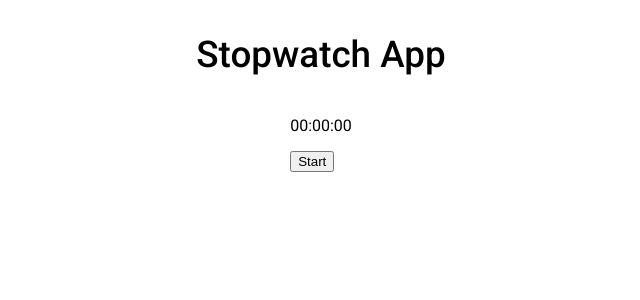
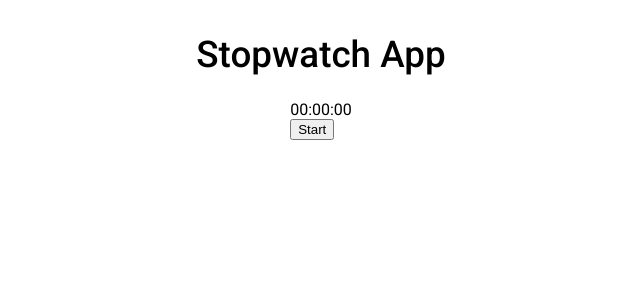
Before and after one commit to ericksvaguilar/stopwatch-app, a React (Create React App) app: page / in a window 1280 px wide. Shown: the top 300 px of the page, without its empty margins (319-959 px from the left). Built offline with nearby package versions, Linux system fonts and the light colour scheme.

Commit message:
feat(clock.jsx): add new css classes

```diff
--- a/src/components/Clock.jsx
+++ b/src/components/Clock.jsx
@@ -25,12 +25,13 @@ export const Clock = () => {
 
   return (
     <div className={styles.clockContainer}>
-      <p>
+      <div className={styles.clockTime}>
         <time>{formatTime(convertTimeToMinutes(time))}:</time>
         <time>{formatTime(convertTimeToSeconds(time))}:</time>
         <time>{formatTime(convertTimeToMiliseconds(time))}</time>
-      </p>
+      </div>
 
+      <div>
         {!isRunning && time === 0 && (
           <button onClick={() => setIsRunning(true)}>Start</button>
         )}
@@ -45,5 +46,6 @@ export const Clock = () => {
           <button onClick={() => setTime(0)}>Reset</button>
         )}
       </div>
+    </div>
   )
 }
```
Lines whose indentation alone changed are shown as unchanged.
